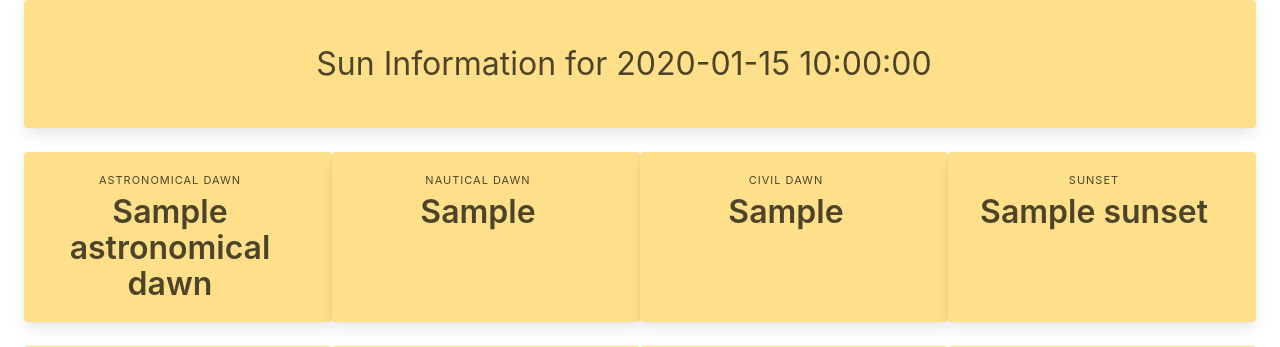
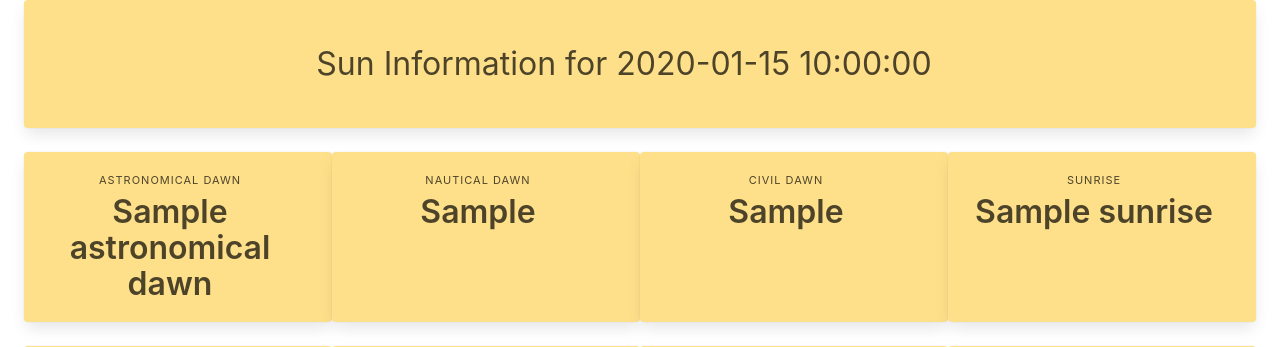
Before and after one commit to mareuter/helios, a FastAPI app: template app/templates/day_information.html in a window 1280 px wide. Shown: the top 347 px of the page. Run offline with FastAPI, Linux system fonts and the light colour scheme; the template is opened without the code that fills it: most values are stand-ins (such as "Sample title", 1, 10 or a date in 2020).

Commit message:
Fix sunrise.

```diff
--- a/app/templates/day_information.html
+++ b/app/templates/day_information.html
@@ -42,8 +42,8 @@
         </div>
         <div class="tile is-3 is-child box has-text-centered notification is-warning">
           <div>
-            <p class="heading">Sunset</p>
-            <p class="title">{{ sunset }}</p>
+            <p class="heading">Sunrise</p>
+            <p class="title">{{ sunrise }}</p>
           </div>
         </div>
       </div>
```
